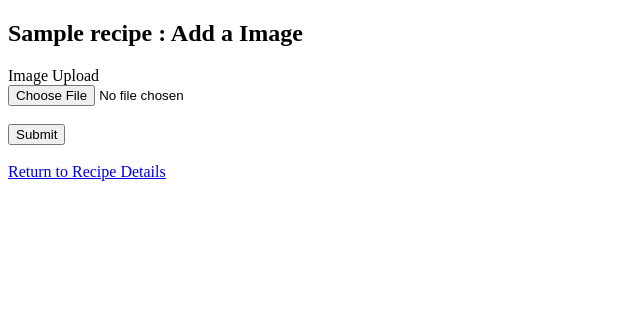
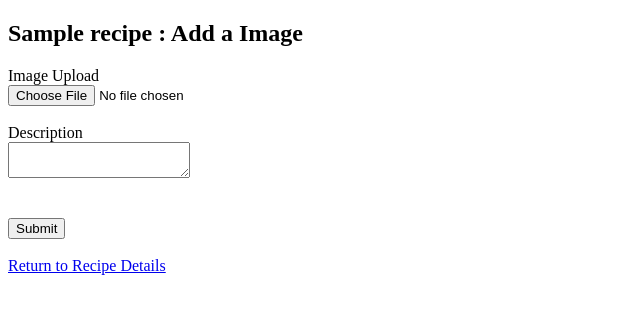
Before and after one commit to CJ-Uy/recipebook-uy-charles, a Django app: page /recipe/1/add_image in a window 1280 px wide. Shown: the part 88-402 px from the top of the page, without its empty margins (0-640 px from the left). Run offline with Django 5.2, Linux system fonts and the light colour scheme; a user stored in the database is signed in; tables that the repository leaves empty hold one stand-in row (values such as "Sample post").

Commit message:
fixed success image save redirect

```diff
--- a/recipebook/ledger/templates/add_image.html
+++ b/recipebook/ledger/templates/add_image.html
@@ -6,13 +6,20 @@
 {% endblock %}
 
 {% block body %}
-<form action="/recipe/{{recipe.pk}}" method="post">
+<form action="/recipe/{{recipe.pk}}/add_image" method="post" enctype="multipart/form-data">
 	{% csrf_token %}
 	<label for="recipeImage" required>
 		<span>Image Upload</span> <br>
 		<input type="file" id="recipeImage" name="recipeImage">
 	</label>
+	<br>
+	<br>
+	<label for="description">
+		<span>Description</span> <br>
+		<textarea id="description" name="description" required maxlength="255"></textarea>
+	</label>
 
+	<br>
 	<br>
 	<br>
 
--- a/recipebook/ledger/views.py
+++ b/recipebook/ledger/views.py
@@ -1,7 +1,7 @@
-from django.shortcuts import render
+from django.shortcuts import render, redirect
 from django.contrib.auth.decorators import login_required
 
-from ledger.models import Recipe, Ingredient, RecipeIngredient, Profile
+from ledger.models import Recipe, Ingredient, RecipeIngredient, Profile, RecipeImage
 
 
 def index(request):
@@ -37,4 +37,14 @@ def add_recipe(request):
 
 @login_required
 def add_image(request, recipe_id):
-    return render(request, "add_image.html", {"recipe": Recipe.objects.get(pk=recipe_id)})
+    recipeDetails = Recipe.objects.get(pk=recipe_id)
+    if request.method == "POST":
+        newImage = RecipeImage()
+        newImage.recipe = recipeDetails
+        newImage.description = request.POST.get("description")
+        newImage.image = request.FILES.get("recipeImage")
+        newImage.save()
+
+        return redirect("/recipes/list")
+
+    return render(request, "add_image.html", {"recipe": recipeDetails})
```
Also changed, not shown: recipebook/media/images/adobo.jpg (added), recipebook/media/images/images_2.jpg (added), recipebook/media/images/k_Photo_Recipes_2024-04-filipino-adobo_filipino-adobo-426.jpg (added).
